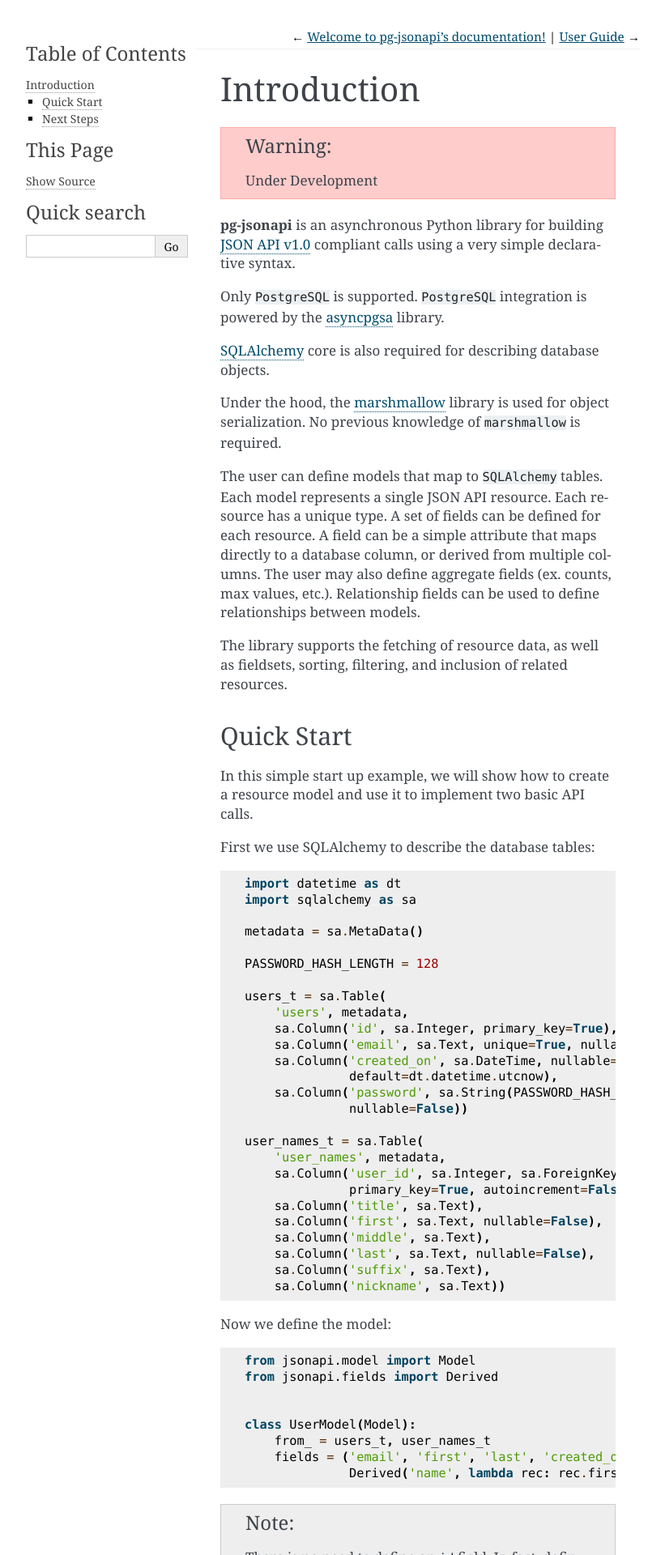
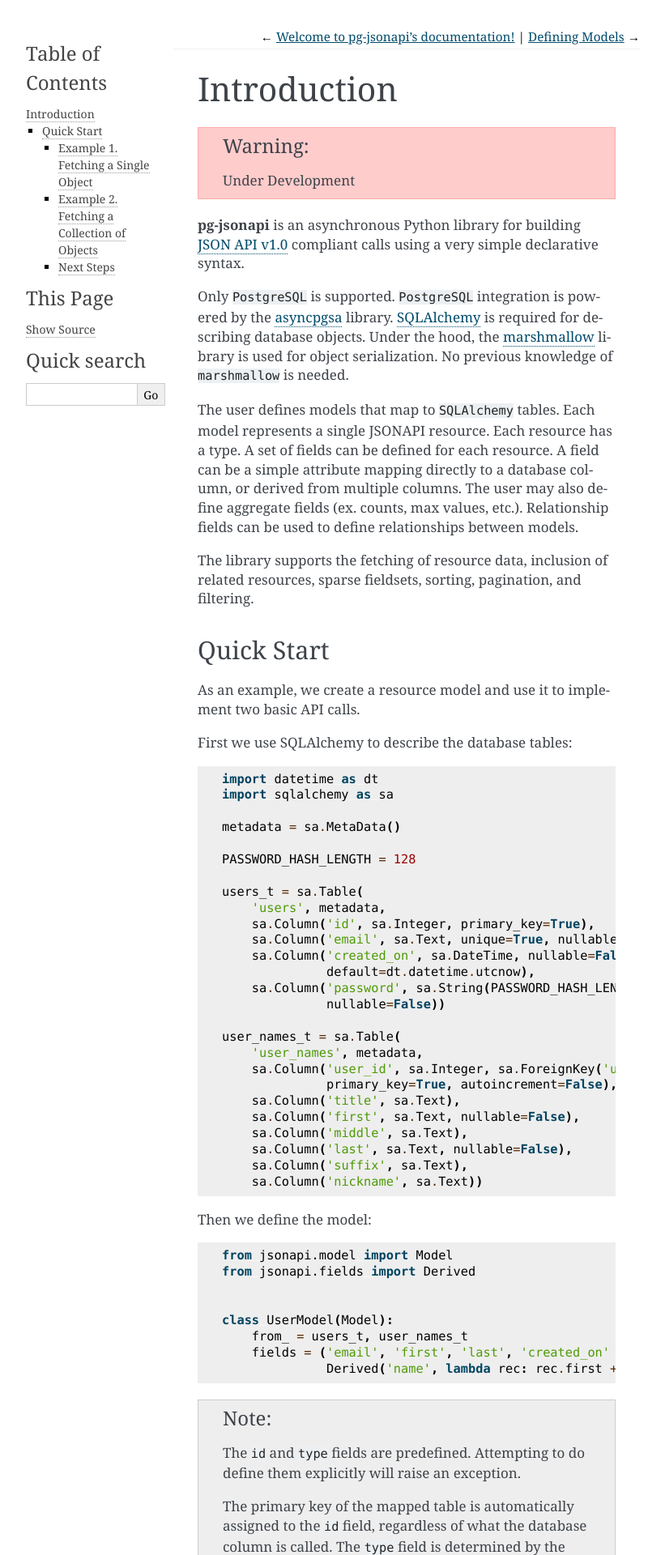
Before and after one commit to zabano/pg-jsonapi, a Sphinx documentation site: the page built from docs/source/intro.rst, in a window 1280 px wide. Shown: the top 1920 px of the page at 81% size, without its empty margins (234-1055 px from the left). Built offline with Sphinx 7.4.7, drawn with Linux system fonts in a browser that asks for light colours; some of the changed text lies outside the part shown.

Commit message:
improved docs

```diff
--- a/docs/source/api.rst
+++ b/docs/source/api.rst
@@ -2,7 +2,7 @@
 API Reference
 #############
 
-.. warning:: Under Development
+.. include:: warning.rst
 
 .. automodule:: jsonapi
 
--- a/docs/source/conf.py
+++ b/docs/source/conf.py
@@ -53,6 +53,7 @@
     'description': 'Build JSON API v1.0 compliant RESTFul api for PostgreSQL backends. '
                    'Powered by asyncpgsa, SQLAlchemy Core, and marshmallow libraries.',
     'description_font_style': '',
+    'sidebar_width': '25%',
     'page_width': '60%',
     'sidebar_collapse': False,
     'show_related': False,
--- /dev/null
+++ b/docs/source/fetch/shared.rst
@@ -0,0 +1,5 @@
+.. include:: ../warning.rst
+
+For a given model instance, three methods are available for fetching resource data.
+All three methods expect a dictionary representing the request query string parameters as the
+first argument.
--- a/docs/source/intro.rst
+++ b/docs/source/intro.rst
@@ -2,34 +2,30 @@
 Introduction
 ############
 
-.. warning:: Under Development
+.. include:: warning.rst
 
 **pg-jsonapi** is an asynchronous Python library for building `JSON API v1.0
 <https://jsonapi.org/format/>`_  compliant calls using a very simple declarative syntax.
 
-Only ``PostgreSQL`` is supported.
-``PostgreSQL`` integration is powered by the
+Only ``PostgreSQL`` is supported. ``PostgreSQL`` integration is powered by the
 `asyncpgsa <https://asyncpgsa.readthedocs.io/en/latest/>`_ library.
+`SQLAlchemy <https://www.sqlalchemy.org/>`_ is required for describing database objects.
+Under the hood, the `marshmallow <https://marshmallow.readthedocs.io/en/stable/>`_ library is used
+for object serialization. No previous knowledge of ``marshmallow`` is needed.
 
-`SQLAlchemy <https://www.sqlalchemy.org/>`_ core is also required for describing database objects.
-
-Under the hood, the `marshmallow <https://marshmallow.readthedocs.io/en/stable/>`_ library is used
-for object serialization. No previous knowledge of ``marshmallow`` is required.
-
-The user can define models that map to ``SQLAlchemy`` tables. Each model represents a single
-JSON API resource. Each resource has a unique type. A set of fields can be defined for each
-resource. A field can be a simple attribute that maps directly to a database column,
+The user defines models that map to ``SQLAlchemy`` tables. Each model represents a single
+JSONAPI resource. Each resource has a type. A set of fields can be defined for each
+resource. A field can be a simple attribute mapping directly to a database column,
 or derived from multiple columns. The user may also define aggregate fields (ex. counts, max
 values, etc.). Relationship fields can be used to define relationships between models.
 
-The library supports the fetching of resource data, as well as fieldsets, sorting, filtering, and
-inclusion of related resources.
+The library supports the fetching of resource data, inclusion of related resources, sparse
+fieldsets, sorting, pagination, and filtering.
 
 Quick Start
 ***********
 
-In this simple start up example, we will show how to create a resource model and use it to
-implement two basic API calls.
+As an example, we create a resource model and use it to implement two basic API calls.
 
 First we use SQLAlchemy to describe the database tables::
 
@@ -60,7 +56,7 @@
         sa.Column('suffix', sa.Text),
         sa.Column('nickname', sa.Text))
 
-Now we define the model::
+Then we define the model::
 
     from jsonapi.model import Model
     from jsonapi.fields import Derived
@@ -73,19 +69,24 @@
 
 .. note::
 
-    There is no need to define an ``id`` field. In fact, defining an ``id`` (or ``type``) field
-    will raise an exception. The primary key of the mapped table is automatically assigned to the
-    ``id`` field, regardless of what the column is called. Composite primary keys are not allowed
-    in mapped columns (with the exception of join tables in many to many relationships, as
-    discussed later).
+    The ``id`` and ``type`` fields are predefined.
+    Attempting to do define them explicitly will raise an exception.
+
+    The primary key of the mapped table is automatically assigned to the ``id`` field, regardless
+    of what the database column is called. The ``type`` field is determined by the value of
+    the :attr:`Model.type_` attribute (see :doc:`model` for more details).
 
 .. note::
 
-    You can define fields for a subset of the available database
-    columns. In the example above, we chose not to expose the ``password`` column, for example.
+    Composite primary keys are not allowed in the mapped tables.
 
-Now we are ready to implement the API calls.
-In this tutorial we will be using the ``Quart`` web framework for demonstration purposes::
+.. note::
+
+    You can define fields for a subset of the available database columns. In the example above,
+    we chose not to expose the ``password`` column, for example.
+
+Now we are ready to implement the API calls. We use the ``Quart`` web framework for demonstration
+purposes::
 
     import asyncio
     import uvloop
@@ -116,7 +117,36 @@
     if __name__ == "__main__":
         app.run(host="localhost", port=8080, loop=asyncio.get_event_loop())
 
-Example 1::
+
+Example 1. Fetching a Single Object
+===================================
+
+::
+
+    GET http://localhost/users/1
+        ?fields[user]=email,name
+
+::
+
+    HTTP/1.1 200
+    Content-Type: application/vnd.api+json
+
+    {
+      "data": {
+        "attributes": {
+          "email": "dianagraham@fisher.com",
+          "name": "Robert Camacho"
+        },
+        "id": "1",
+        "type": "user"
+      }
+    }
+
+
+Example 2. Fetching a Collection of Objects
+===========================================
+
+::
 
     GET http://localhost/users/
         ?fields[user]=created-on,name,email
@@ -126,10 +156,7 @@
 ::
 
     HTTP/1.1 200
-    content-type: application/vnd.api+json
-    ...
-
-::
+    Content-Type: application/vnd.api+json
 
     {
       "data": [
@@ -158,32 +185,7 @@
       }
     }
 
-Example 2::
-
-    GET http://localhost/users/1
-        ?fields[user]=email,name
-
-::
-
-    HTTP/1.1 200
-    content-type: application/vnd.api+json
-    ...
-
-::
-
-    {
-      "data": {
-        "attributes": {
-          "email": "dianagraham@fisher.com",
-          "name": "Robert Camacho"
-        },
-        "id": "1",
-        "type": "user"
-      }
-    }
-
-
 Next Steps
-**********
+==========
 
 In the following sections we will guide you through the different features available.
--- a/docs/source/guide/model.rst
+++ b/docs/source/model.rst
@@ -57,9 +60,9 @@
                   unique=True, nullable=False),
         ...
 
-The datatype of the field is detected automatically from the column datatype.
-To override datatype auto-detection, you can explicitly set the datatype of the field
-using the :class:`Field <jsonapi.fields.Field>` class::
+The datatype of the field is determined automatically from the datatype of the database column it
+maps to. To override datatype auto-detection, you can explicitly set the datatype using the
+:class:`Field <jsonapi.fields.Field>` class::
 
     from jsonapi.fields import Field
     from jsonapi.datatypes import Date
@@ -72,20 +75,21 @@
 The type of ``created_on`` field, which maps to a timestamp database column, is set to
 :data:`Date` instead of :data:`DateTime`.
 
+***************
 Multiple Tables
-===============
+***************
 
-A resource can be mapped to more than one database table::
+A resource model can be mapped to more than one database table::
 
     from jsonapi.tests.db import user_names_t
 
     class UserModel(Model):
         from_ = users_t, user_names_t
 
-Fields are mapped to the columns of the joined tables. In the following example, the ``first``
-and ``last`` columns of the ``user_names_t`` table are made available::
+In the following example, we define three fields. One maps to ``users_t.c.email`` column,
+and two map to ``user_names_t.c.first`` and ``user_names_t.c.last`` columns::
 
-    class UserModel(ja.Model):
+    class UserModel(Model):
         type_ = 'user'
         from_ = users_t, user_names_t
         fields = 'email', 'first', 'last'
@@ -98,8 +102,9 @@
     UserModel(Model):
         from_ = users_t, FromItem(user_names_t, left=True)
 
+**************
 Derived Fields
-==============
+**************
 
 The :class:`Derived <jsonapi.fields.Derived>` class can be used to define derived fields::
 
@@ -117,8 +122,9 @@
                                  func.age(c.birthday)), Integer))
 
 
+*************
 Relationships
-=============
+*************
 
 The :class:`Relationship <jsonapi.fields.Relationship>` class can be used to define
 relationships between resource models::
@@ -139,7 +145,7 @@
                   Relationship('author', 'UserModel',
                                MANY_TO_ONE, 'author_id'))
 
-In this example, a ``user`` can author multiple ``article``s, and an ``article``
+In this example, a ``user`` can author multiple ``article`` s, and an ``article``
 is authored by one ``user``. This relationship is represented by two
 :class:`Relationship <jsonapi.fields.Relationship>` objects, each defined in it's respective model.
 
@@ -172,8 +178,9 @@
     Relationship('keywords', 'KeywordModel',
                  MANY_TO_MANY, ('article_id', 'keyword_id'))
 
+****************
 Aggregate Fields
-================
+****************
 
 The :class:`Aggregate <jsonapi.fields.Aggregate>` class can be used to define fields
 that map to aggregate functions::
--- /dev/null
+++ b/docs/source/warning.rst
@@ -0,0 +1 @@
+.. warning:: Under Development
```
Also changed, not shown: other parts of docs/source/model.rst (+9 -6 lines), docs/source/contents.rst (+5 -2 lines), docs/source/fetch/collection.rst (added, +134 -0 lines), docs/source/fetch/object.rst (renamed from docs/source/guide/fetch.rst, +8 -21 lines), docs/source/fetch/related.rst (added, +133 -0 lines), docs/source/guide.rst (deleted, +0 -8 lines), 3 other files.
